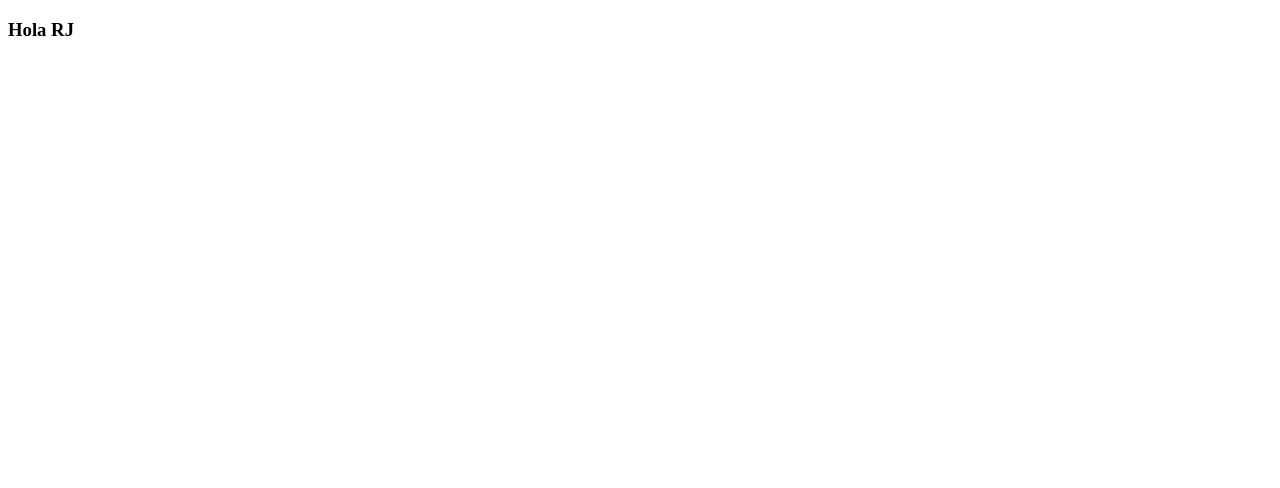
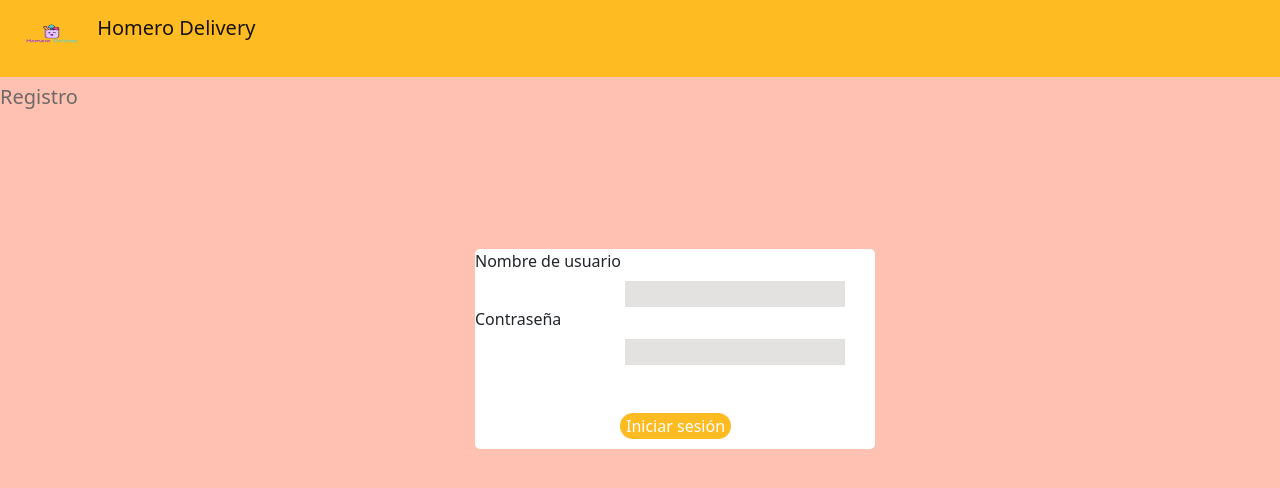
Before and after one commit to OnMyMind-28/Administraci-n-Homero-Delivery, a plain HTML site: page Frontend/index.html in a window 1280 px wide. Drawn offline with nearby package versions, Linux system fonts and the light colour scheme.

Commit message:
Frontend-Administracion-Avance1

```diff
--- /dev/null
+++ b/Frontend/css/estilos.css
@@ -0,0 +1,57 @@
+.body-color{
+    background-color: #FFC2B2 ;
+
+}
+   /*Diseño navbar*/
+   .nav-1{
+    background-color: #FEBB22;
+ }
+ .logo{
+    width: 80px;
+    height: 50px;
+ }
+ .n{
+    color: #6C6966,#FEBB22, #FFC2B2;
+ }
+ /*Formulario*/
+ .container-form{
+    background-color: #FFFFFF;
+    width: 400px;
+    height: 200px;
+    margin-left: 475px;
+    margin-top: 140px;
+    border-radius: 5px;
+
+ }
+ .tex-form{
+    display: inline;
+ }
+ #username{
+    margin-left: 150px;
+    background-color: #e4e2e1;
+    border: 0;
+    width: 220px;
+ }
+ #pass{
+    margin-left: 150px;
+    background-color: #e4e2e1;
+    border: 0;
+    width: 220px;
+ }
+ .btn-IN{
+    margin-left: 145px;
+    background-color: #FEBB22;
+    border: 0;
+    border-radius: 20px;
+    color: #FFFFFF;
+ }
+ /*contenido none*/
+ #nav-1{
+    display: block;
+ }
+ #cont-formulario{
+    display: block;
+ }
+ #cont-1{
+    display: none;
+ }
--- a/Frontend/index.html
+++ b/Frontend/index.html
@@ -5,8 +5,50 @@
     <meta http-equiv="X-UA-Compatible" content="IE=edge">
     <meta name="viewport" content="width=device-width, initial-scale=1.0">
     <title>Administración-Homero-Delivery</title>
+     <!--css-->
+    <link rel="stylesheet" href="css/estilos.css">
+     <!--Bootstrap-->
+     <link href="https://cdn.jsdelivr.net/npm/bootstrap@5.2.0-beta1/dist/css/bootstrap.min.css" rel="stylesheet" integrity="sha384-0evHe/X+R7YkIZDRvuzKMRqM+OrBnVFBL6DOitfPri4tjfHxaWutUpFmBp4vmVor" crossorigin="anonymous">
+    <!--FontAwesome-->
+     <script src="https://kit.fontawesome.com/dbb994acbb.js" crossorigin="anonymous"></script>
 </head>
-<body>
-    <h3>Hola RJ</h3>
+<body style="background-color: #FFC2B2">
+<!--Navbar diseño 1-->
+<section id="nav-1">
+<nav class="navbar nav-1">
+    <div class="container-fluid">
+      <a class="navbar-brand" href="#">
+        <img src="img/Logo/HOMERO__6_-removebg-preview.png" alt="Logo"class="d-inline-block align-text-top logo">
+        Homero Delivery
+      </a>
+
+    </div>
+  </nav>
+</section>
+<!--*************************************************************************************************************-->
+
+    <section id="cont-formulario">
+        <h5 class="mt-2" style="color: #6C6966;">Registro</h5>
+    <div class="container-form">
+        <form id="formularioRegistro"  class="modal-form" onsubmit="noRecargo(event)">
+        <p class="tex-form">Nombre de usuario</p><input id="username" class="mt-2" type="text">
+        <br>
+       <p class="tex-form">Contraseña</p><input id="pass" class="mt-2" type="text">
+        <br>
+        <button class="btn-IN mt-5" onclick="SeleccionarCont(3)">Iniciar sesión</button>
+        </form>
+        </div>
+    </section>
+<!--**************************************************************************************************************-->
+    <section id="cont-1">
+<img src="img/Logo/HOMERO__6_-removebg-preview.png" alt="">
+    </section>
+
+
+
+
+    <script src="https://cdn.jsdelivr.net/npm/@popperjs/core@2.11.5/dist/umd/popper.min.js" integrity="sha384-Xe+8cL9oJa6tN/veChSP7q+mnSPaj5Bcu9mPX5F5xIGE0DVittaqT5lorf0EI7Vk" crossorigin="anonymous"></script>
+<script src="https://cdn.jsdelivr.net/npm/bootstrap@5.2.0-beta1/dist/js/bootstrap.min.js" integrity="sha384-kjU+l4N0Yf4ZOJErLsIcvOU2qSb74wXpOhqTvwVx3OElZRweTnQ6d31fXEoRD1Jy" crossorigin="anonymous"></script>
+<script src="js/controlador.js"></script>
 </body>
 </html>
--- /dev/null
+++ b/Frontend/js/controlador.js
@@ -0,0 +1,34 @@
+//JSON
+
+/*************************************************************************************************************** */
+//Función para selección de contenido
+let nav1 = 1;
+let contForm = 2;
+let contPrincipal = 3;
+
+function SeleccionarCont(opcion){
+    switch (opcion) {
+        case nav1:
+            document.getElementById('nav-1').style.display = "block";
+            document.getElementById('cont-formulario').style.display = "block";
+            document.getElementById('cont-1').style.display = "none";
+            break;
+        case contForm:
+            document.getElementById('nav-1').style.display = "block";
+            document.getElementById('cont-formulario').style.display = "block";
+            document.getElementById('cont-1').style.display = "none";
+            break;
+        case contPrincipal:
+            document.getElementById('nav-1').style.display = "none";
+            document.getElementById('cont-formulario').style.display = "none";
+            document.getElementById('cont-1').style.display = "block";
+        break;
+
+        default:
+            break;
+    }
+}
+//Función para evitar el recargo por defecto del navegador al enviar formulario
+function noRecargo(event){
+    event.preventDefault();
+}
```
Also changed, not shown: Frontend/img/Logo/HOMERO__6_-removebg-preview.png (added).
